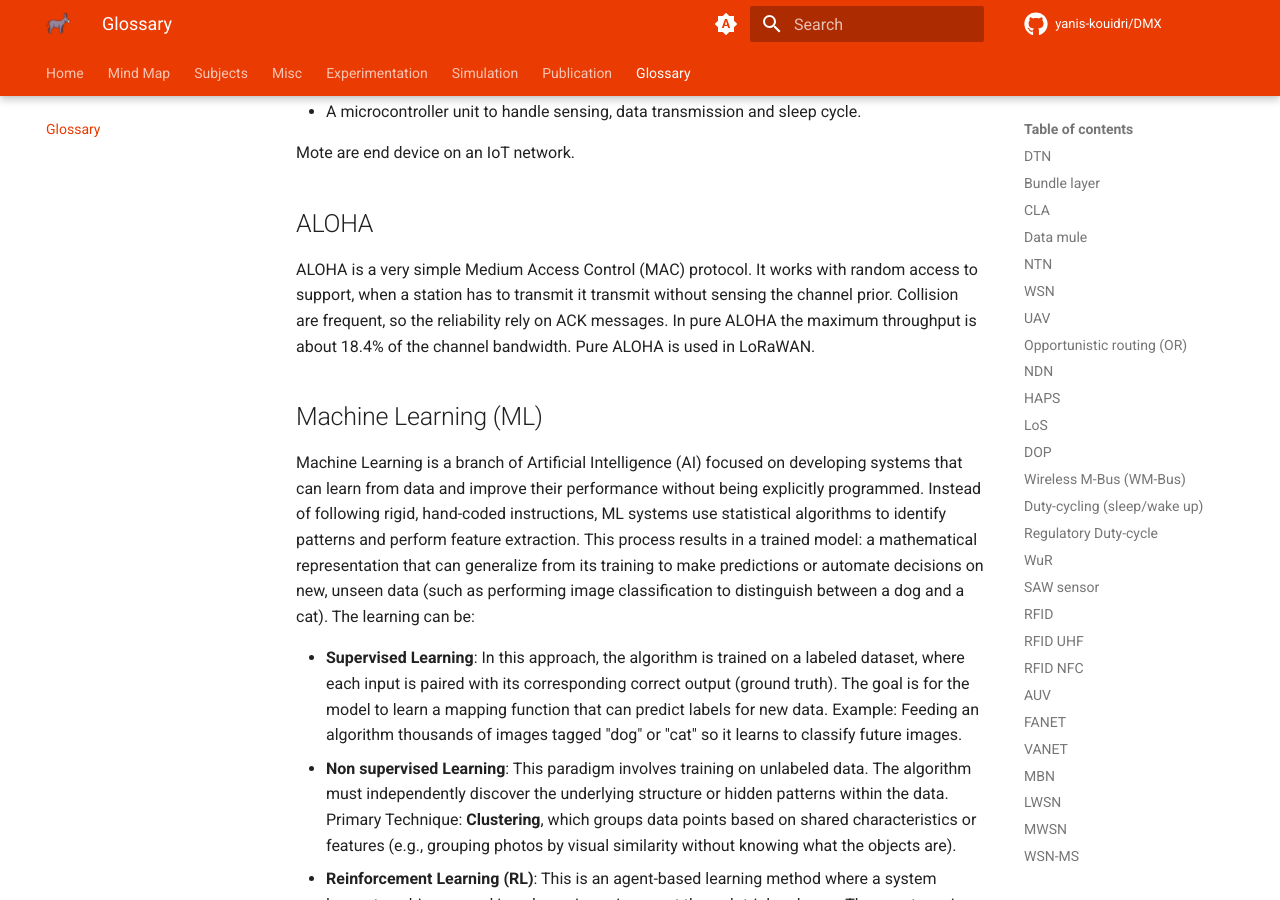
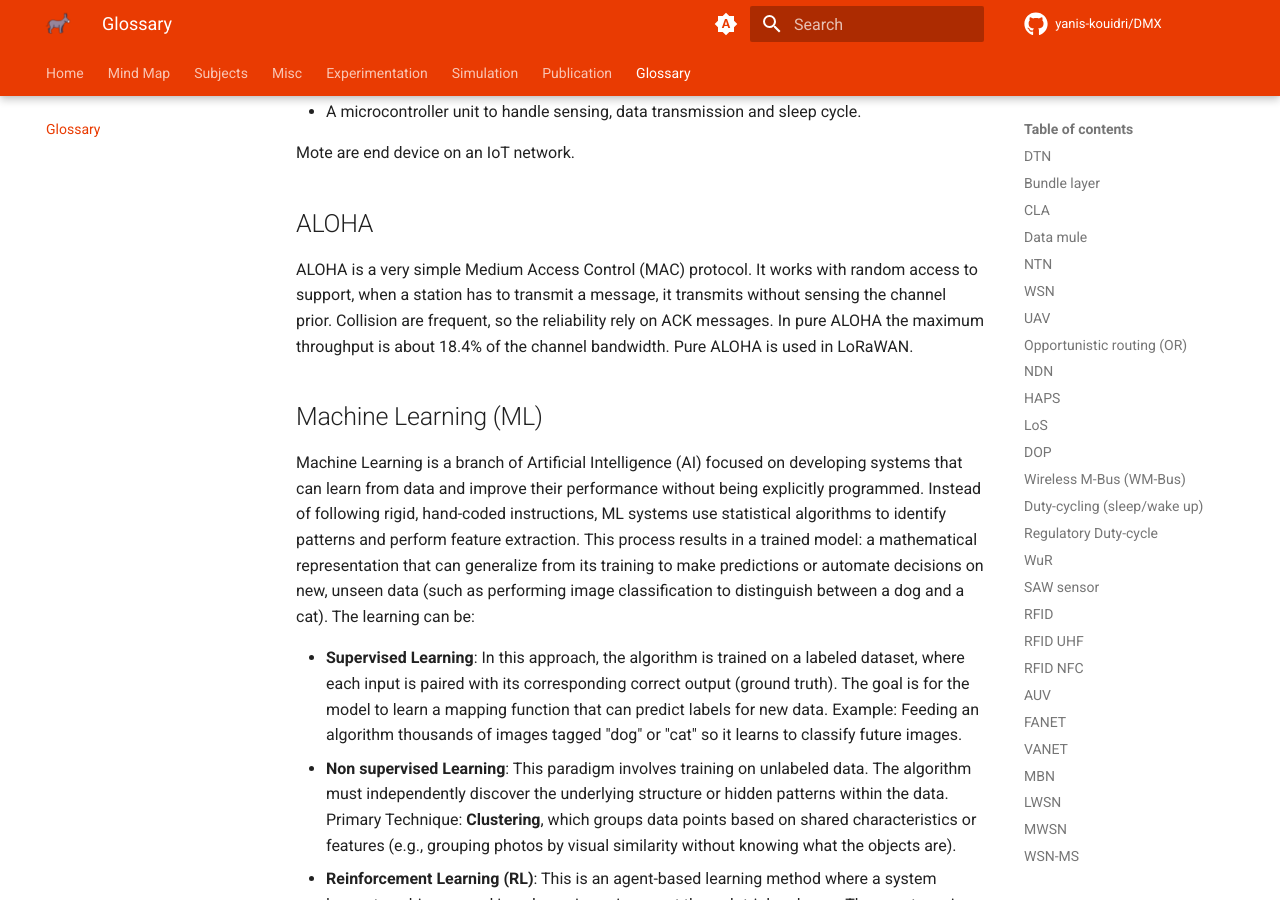
Before and after one commit to Yanis-Kouidri/DMX, an MkDocs documentation site: the page built from docs/glossary.md, in a window 1280 px wide and 900 px high, scrolled down 9222 px. Built offline with MkDocs 1.6.1 and Material for MkDocs 9.7.7, drawn with Linux system fonts in a browser that asks for light colours; comment, search, counter and statistics services are not loaded.

Commit message:
fix: improve clarity in ALOHA protocol description

```diff
--- a/docs/glossary.md
+++ b/docs/glossary.md
@@ -235,7 +235,7 @@ Mote are end device on an IoT network.
 
 ## ALOHA
 
-ALOHA is a very simple Medium Access Control (MAC) protocol. It works with random access to support, when a station has to transmit it transmit without sensing the channel prior. Collision are frequent, so the reliability rely on ACK messages. In pure ALOHA the maximum throughput is about 18.4% of the channel bandwidth. Pure ALOHA is used in LoRaWAN.
+ALOHA is a very simple Medium Access Control (MAC) protocol. It works with random access to support, when a station has to transmit a message, it transmits without sensing the channel prior. Collision are frequent, so the reliability rely on ACK messages. In pure ALOHA the maximum throughput is about 18.4% of the channel bandwidth. Pure ALOHA is used in LoRaWAN.
 
 ## Machine Learning (ML)
 
```
